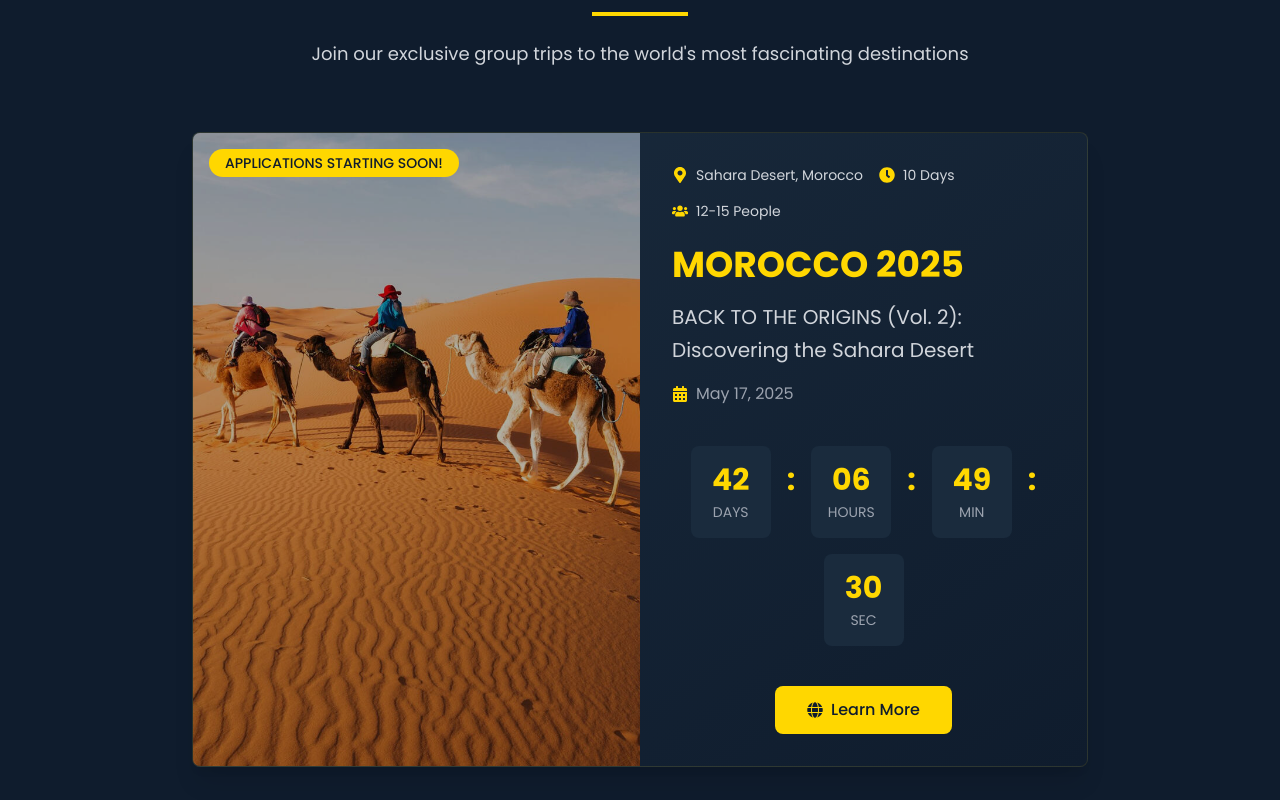
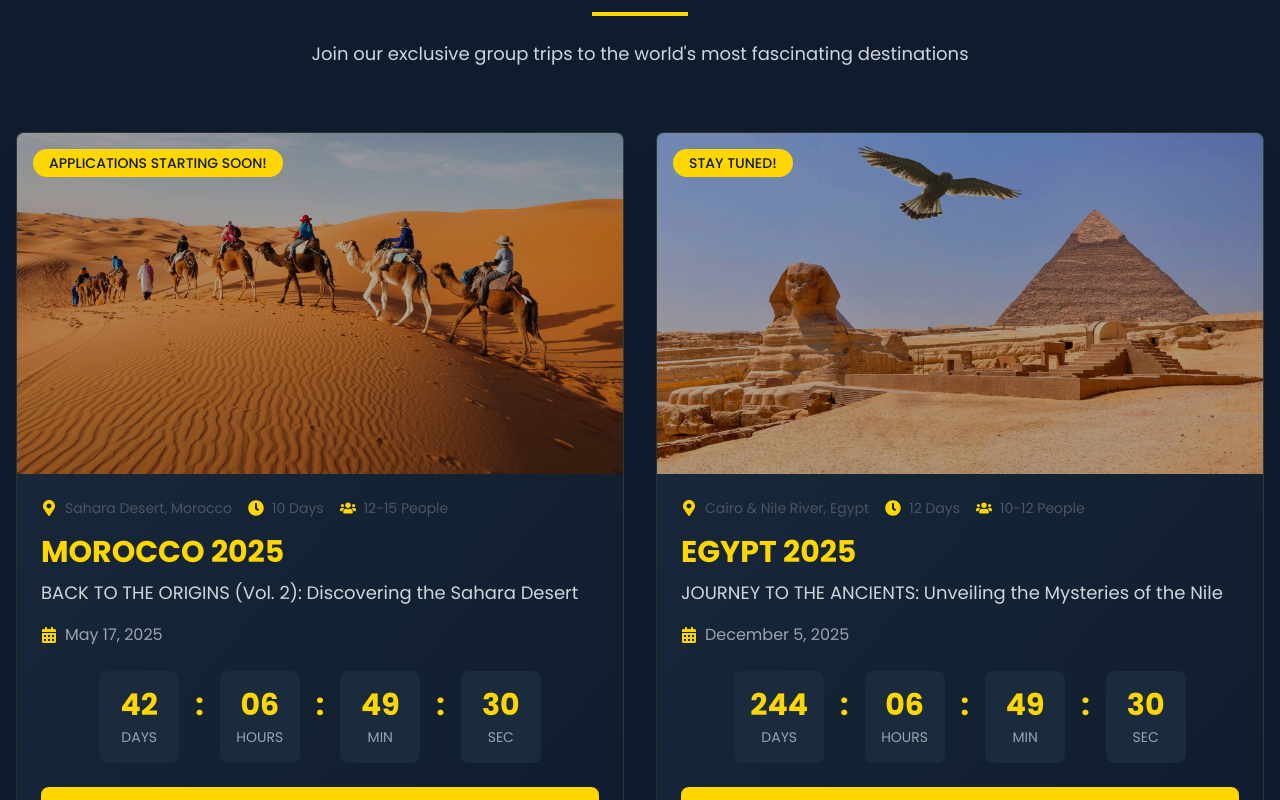
Before and after one commit to dromerosalem/wonders-travel, a React (Create React App) app: page / in a window 1280 px wide. Shown: the part 1680-2480 px from the top of the page. Built offline with nearby package versions, Linux system fonts and the light colour scheme.

Commit message:
Refactor TripCard and PastTrips components for improved layout and styling; enhance button functionality and add smooth scrolling to upcoming trips section

```diff
--- a/src/components/Destinations.jsx
+++ b/src/components/Destinations.jsx
@@ -82,12 +82,12 @@ const TripCard = ({ title, subtitle, date, image, status, link, duration, groupS
         isDarkMode
           ? 'bg-gradient-to-br from-[#1A2B3D] to-[#0F1C2D]'
           : 'bg-white'
-      } rounded-lg overflow-hidden shadow-xl max-w-4xl mx-auto border ${
+      } rounded-lg overflow-hidden shadow-xl border ${
         isDarkMode ? 'border-[#FFD700]/10' : 'border-gray-200 hover:border-[#FFD700]/50'
-      } transition-all duration-300 hover:shadow-2xl`}
+      } transition-all duration-300 hover:shadow-2xl h-full`}
     >
-      <div className="grid md:grid-cols-2 gap-0">
-        <div className="relative group overflow-hidden">
+      <div className="flex flex-col h-full">
+        <div className="relative aspect-[16/9] overflow-hidden">
           <img
             src={image}
             alt={`${title} - ${subtitle}`}
@@ -99,20 +99,21 @@ const TripCard = ({ title, subtitle, date, image, status, link, duration, groupS
           </div>
         </div>
 
-        <div className="p-8">
-          <div className="space-y-4">
-            <div className="flex flex-wrap gap-4 mb-6">
-              <TripHighlight icon={FaMapMarkerAlt} label={location} isDarkMode={isDarkMode} />
-              <TripHighlight icon={FaClock} label={duration} isDarkMode={isDarkMode} />
-              <TripHighlight icon={FaUsers} label={groupSize} isDarkMode={isDarkMode} />
+        <div className="p-6 flex flex-col flex-grow">
+          <div className="flex flex-wrap gap-4 mb-4">
+            <TripHighlight icon={FaMapMarkerAlt} label={location} />
+            <TripHighlight icon={FaClock} label={duration} />
+            <TripHighlight icon={FaUsers} label={groupSize} />
           </div>
 
-            <h2 className={`text-4xl font-bold ${isDarkMode ? 'text-[#FFD700]' : 'text-[#0F1C2D]'}`}>{title}</h2>
-            <h3 className={`text-xl leading-relaxed ${isDarkMode ? 'text-gray-300' : 'text-gray-700'}`}>
+          <h2 className={`text-3xl font-bold ${isDarkMode ? 'text-[#FFD700]' : 'text-[#0F1C2D]'} mb-2`}>
+            {title}
+          </h2>
+          <h3 className={`text-lg leading-relaxed ${isDarkMode ? 'text-gray-300' : 'text-gray-700'} mb-4`}>
             {subtitle}
           </h3>
 
-            <div className={`flex items-center gap-2 ${isDarkMode ? 'text-gray-400' : 'text-gray-600 font-medium'}`}>
+          <div className={`flex items-center gap-2 ${isDarkMode ? 'text-gray-400' : 'text-gray-600'} mb-6`}>
             <FaCalendarAlt className="text-[#FFD700]" />
             <span>{new Date(date).toLocaleDateString('en-US', {
               month: 'long',
@@ -121,16 +122,15 @@ const TripCard = ({ title, subtitle, date, image, status, link, duration, groupS
             })}</span>
           </div>
 
-            <div className="py-6">
+          <div className="mt-auto">
             <CountdownTimer targetDate={date} />
-            </div>
 
-            <div className="flex justify-center">
+            <div className="mt-6">
               <a
                 href={link}
                 target="_blank"
                 rel="noopener noreferrer"
-                className="w-full md:w-auto text-center bg-[#FFD700] text-[#0F1C2D] px-8 py-3 rounded-lg font-medium transition-all duration-300 hover:bg-[#FFD700]/90 hover:shadow-lg hover:shadow-[#FFD700]/20 inline-flex items-center justify-center gap-2"
+                className="w-full text-center bg-[#FFD700] text-[#0F1C2D] px-8 py-3 rounded-lg font-medium transition-all duration-300 hover:bg-[#FFD700]/90 hover:shadow-lg inline-flex items-center justify-center gap-2"
               >
                 <FaGlobe className="w-4 h-4" />
                 Learn More
@@ -147,14 +147,14 @@ const Destinations = () => {
   const { isDarkMode } = useTheme();
 
   return (
-    <section id="destinations" className={`py-20 ${isDarkMode ? 'bg-[#0F1C2D]' : 'bg-gray-50'} transition-colors duration-300`}>
+    <section className={`py-20 ${isDarkMode ? 'bg-[#0F1C2D]' : 'bg-gray-50'} transition-colors duration-300`} id="destinations">
       <div className="container mx-auto px-4">
         <motion.div
           initial={{ opacity: 0, y: 20 }}
           whileInView={{ opacity: 1, y: 0 }}
           transition={{ duration: 0.6 }}
           viewport={{ once: true }}
-          className={`text-center mb-16 ${isDarkMode ? 'text-white' : 'text-gray-900'}`}
+          className="text-center mb-16"
         >
           <h2 className={`text-4xl md:text-5xl font-bold mb-6 ${isDarkMode ? 'text-white' : 'text-gray-900'}`}>
             Upcoming Adventures
@@ -165,7 +165,7 @@ const Destinations = () => {
           </p>
         </motion.div>
 
-        <div className="space-y-16">
+        <div className="grid grid-cols-1 md:grid-cols-2 gap-8">
           <TripCard
             title="MOROCCO 2025"
             subtitle="BACK TO THE ORIGINS (Vol. 2): Discovering the Sahara Desert"
--- a/src/components/PastTrips.jsx
+++ b/src/components/PastTrips.jsx
@@ -1,7 +1,7 @@
 import React from 'react';
 import { motion } from 'framer-motion';
 import { FaMapMarkerAlt, FaCalendarAlt, FaUsers, FaStar, FaClock } from 'react-icons/fa';
-import { Link } from 'react-router-dom';
+import { Link, useNavigate } from 'react-router-dom';
 import { BASE_URL } from '../config/constants';
 import { useTheme } from '../context/ThemeContext';
 
@@ -11,25 +11,47 @@ const TripHighlight = ({ icon: Icon, label }) => {
   return (
     <div className="flex items-center gap-1.5">
       <Icon className="text-[#FFD700] text-sm" />
-      <span className={`text-sm ${isDarkMode ? 'text-gray-300' : 'text-gray-600'}`}>{label}</span>
+      <span className={`text-sm ${isDarkMode ? 'text-gray-300' : 'text-gray-600'}`}>
+        {label}
+      </span>
     </div>
   );
 };
 
-const Button = ({ href, variant = 'primary', children }) => (
+const Button = ({ href, variant = 'primary', children }) => {
+  const { isDarkMode } = useTheme();
+
+  return (
     <a
       href={href}
       target="_blank"
       rel="noopener noreferrer"
       className={`flex h-11 flex-1 items-center justify-center rounded-lg text-base font-medium transition-all duration-300 ${
         variant === 'primary'
-        ? 'bg-[#FFD700] text-gray-900 hover:bg-[#FFD700]/90'
-        : 'border border-[#FFD700] text-[#FFD700] hover:bg-[#FFD700]/10'
-    } hover:shadow-lg hover:shadow-[#FFD700]/20`}
+          ? 'bg-[#FFD700] text-[#0F1C2D] hover:bg-[#FFD700]/90'
+          : isDarkMode
+            ? 'border border-[#FFD700] text-[#FFD700] hover:bg-[#FFD700]/10'
+            : 'border border-[#0F1C2D] text-[#0F1C2D] hover:bg-[#0F1C2D]/5'
+      } hover:shadow-lg`}
     >
       {children}
     </a>
   );
+};
+
+const TripLabel = ({ type }) => {
+  const { isDarkMode } = useTheme();
+
+  return (
+    <span className={`inline-flex items-center rounded-full px-3 py-1 text-sm font-medium ${
+      isDarkMode
+        ? 'bg-[#FFD700]/10 text-[#FFD700]'
+        : 'bg-[#0F1C2D]/10 text-[#0F1C2D]'
+    }`}>
+      {type}
+    </span>
+  );
+};
 
 const PastTripCard = ({ trip }) => {
   const { isDarkMode } = useTheme();
@@ -84,15 +106,20 @@ const PastTripCard = ({ trip }) => {
             {trip.subtitle}
           </p>
 
-          <div className="mt-4 grid grid-cols-2 gap-3">
+          <div className="mt-4 space-y-3">
+            <div className="grid grid-cols-2 gap-3">
               <TripHighlight icon={FaClock} label={trip.duration} />
               <TripHighlight icon={FaUsers} label={trip.groupSize} />
-            <TripHighlight icon={FaStar} label={trip.rating} />
-            {trip.category && (
-              <div className="rounded-full border border-[#FFD700]/30 px-2 py-0.5 text-center text-xs text-[#FFD700]">
-                {trip.category}
             </div>
-            )}
+            <div className="flex items-center justify-between">
+              <div className="flex items-center gap-1">
+                <FaStar className="text-[#FFD700] text-sm" />
+                <span className={`text-sm ${isDarkMode ? 'text-gray-300' : 'text-gray-600'}`}>
+                  {trip.rating}
+                </span>
+              </div>
+              <TripLabel type={trip.category} />
+            </div>
           </div>
         </div>
         <div className="flex gap-3">
@@ -110,6 +137,26 @@ const PastTripCard = ({ trip }) => {
 
 const PastTrips = () => {
   const { isDarkMode } = useTheme();
+  const navigate = useNavigate();
+
+  const handleViewUpcomingTrips = () => {
+    navigate('/');
+
+    setTimeout(() => {
+      const destinationsSection = document.getElementById('destinations');
+      if (destinationsSection) {
+        const headerOffset = 80;
+        const elementPosition = destinationsSection.getBoundingClientRect().top;
+        const offsetPosition = elementPosition + window.pageYOffset - headerOffset;
+
+        window.scrollTo({
+          top: offsetPosition,
+          behavior: 'smooth'
+        });
+      }
+    }, 100);
+  };
+
   const trips = [
     {
       title: 'Oktoberfest 2024',
@@ -152,7 +199,7 @@ const PastTrips = () => {
   ];
 
   return (
-    <section className={`min-h-screen ${
+    <section className={`min-h-screen flex items-center ${
       isDarkMode
         ? 'bg-gradient-to-b from-gray-900 to-black'
         : 'bg-gradient-to-b from-gray-50 to-white'
@@ -174,7 +221,7 @@ const PastTrips = () => {
           </p>
         </motion.div>
 
-        <div className="grid gap-8 md:grid-cols-2 lg:grid-cols-3">
+        <div className="grid gap-8 md:grid-cols-2 lg:grid-cols-3 mb-12">
           {trips.map((trip, index) => (
             <PastTripCard key={index} trip={trip} />
           ))}
@@ -185,20 +232,14 @@ const PastTrips = () => {
           whileInView={{ opacity: 1, y: 0 }}
           viewport={{ once: true }}
           transition={{ duration: 0.5, delay: 0.2 }}
-          className="mt-12 text-center"
+          className="text-center"
         >
-          <Link
-            to="/"
-            onClick={() => {
-              const destinationsSection = document.getElementById('destinations');
-              if (destinationsSection) {
-                destinationsSection.scrollIntoView({ behavior: 'smooth' });
-              }
-            }}
-            className="inline-block rounded-lg bg-[#FFD700] px-6 py-3 text-base font-medium text-gray-900 transition-all duration-300 hover:bg-[#FFD700]/90 hover:shadow-lg hover:shadow-[#FFD700]/20"
+          <button
+            onClick={handleViewUpcomingTrips}
+            className="inline-block bg-[#FFD700] text-[#0F1C2D] px-8 py-3 rounded-lg font-medium transition-all duration-300 hover:bg-[#FFD700]/90 hover:shadow-lg"
           >
             View Upcoming Trips
-          </Link>
+          </button>
         </motion.div>
       </div>
     </section>
```
Lines whose indentation alone changed are shown as unchanged.
